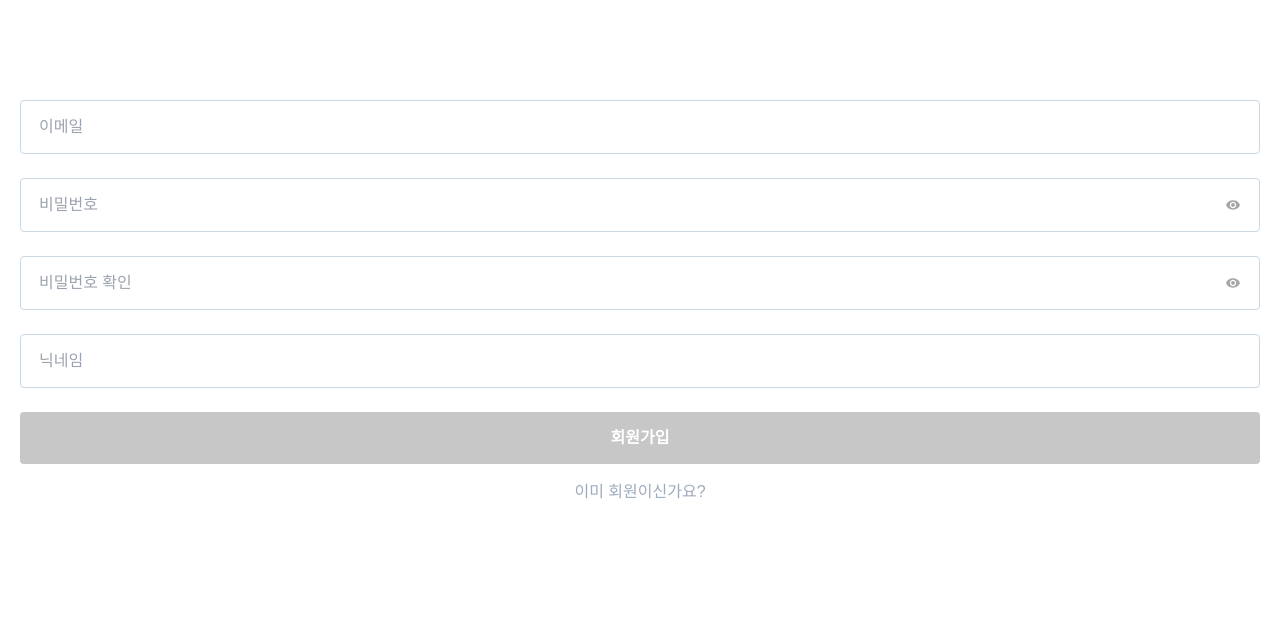
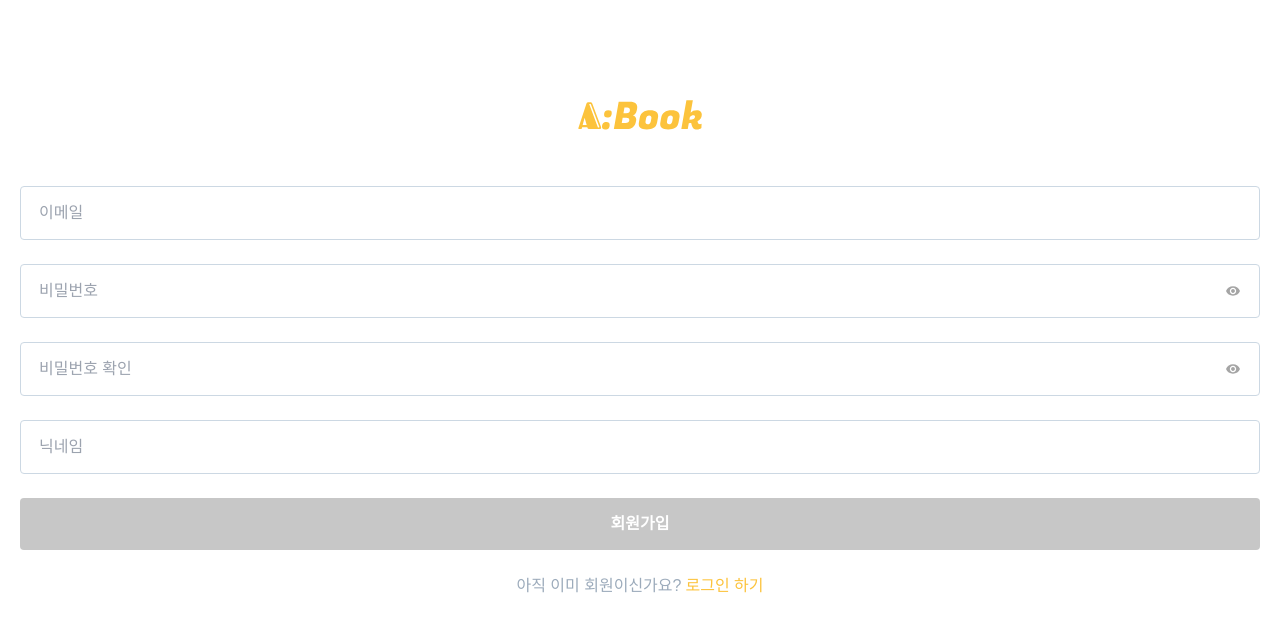
Before and after one commit to jeonoeun/archive-book, a Next.js app: page /join in a window 1280 px wide. Shown: the top 632 px of the page. Built offline with nearby package versions, Linux system fonts and the light colour scheme.

Commit message:
design: Join 페이지에 메인 로고 추가

```diff
--- a/src/app/join/page.tsx
+++ b/src/app/join/page.tsx
@@ -1,14 +1,22 @@
 import Link from "next/link";
 import JoinForm from "@/components/domains/join/JoinForm";
+import Image from "next/image";
+import LogoImg from "@/assets/logo.svg";
 
 export default function Join() {
   return (
     <div className="p-5">
-      <div className="flex flex-col items-center">
+      <div className="flex flex-col items-center mt-20">
+        <div className="mb-14">
+          <Image src={LogoImg} alt="logo" />
+        </div>
         <JoinForm />
-        <Link href="/login" className="text-[#9CABBB] mt-4">
-          이미 회원이신가요?
-        </Link>
+        <div className="flex gap-1 mt-6">
+          <p className="text-[#9CABBB]">아직 이미 회원이신가요?</p>
+          <Link href="/login" className="text-[#FCC33C]">
+            로그인 하기
+          </Link>
+        </div>
       </div>
     </div>
   );
--- a/src/app/login/page.tsx
+++ b/src/app/login/page.tsx
@@ -1,6 +1,6 @@
 import Image from "next/image";
 import LogoImg from "@/assets/logo.svg";
-import LoginForm from "@/components/LoginForm";
+import LoginForm from "@/components/domains/login/LoginForm";
 import Link from "next/link";
 
 export default function Login() {
@@ -12,7 +12,7 @@ export default function Login() {
         </div>
         <p className="mb-14 text-[#9CABBB]">로그인 후 이용가능합니다.</p>
         <LoginForm />
-        <div className="flex gap-1 mt-4">
+        <div className="flex gap-1 mt-6">
           <p className="text-[#9CABBB]">아직 계정이 없으신가요?</p>
           <Link href="/join" className="text-[#FCC33C]">
             회원가입
--- a/src/components/domains/join/JoinForm.tsx
+++ b/src/components/domains/join/JoinForm.tsx
@@ -133,7 +133,7 @@ export default function JoinForm() {
   return (
     <form
       onSubmit={handleSubmit}
-      className="w-full flex flex-col items-center gap-4 mt-20"
+      className="w-full flex flex-col items-center gap-4"
     >
       <InputField
         type="email"
```
